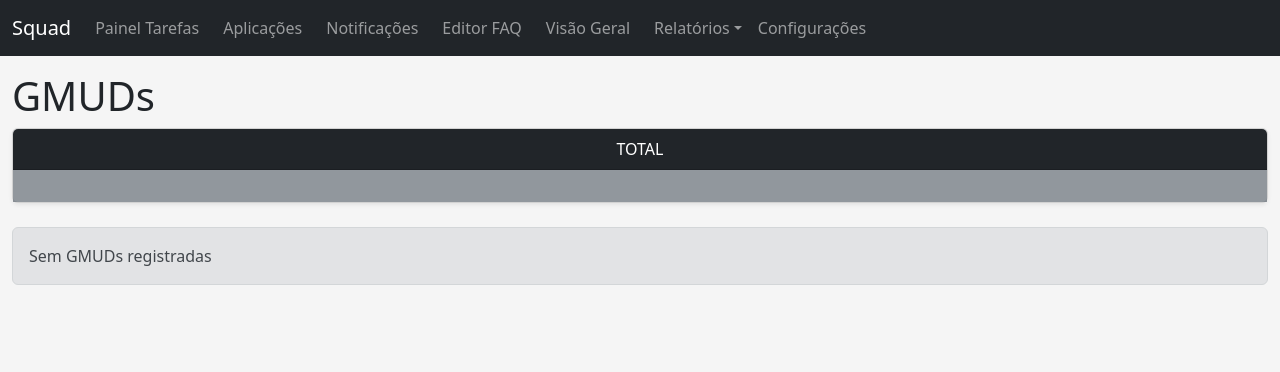
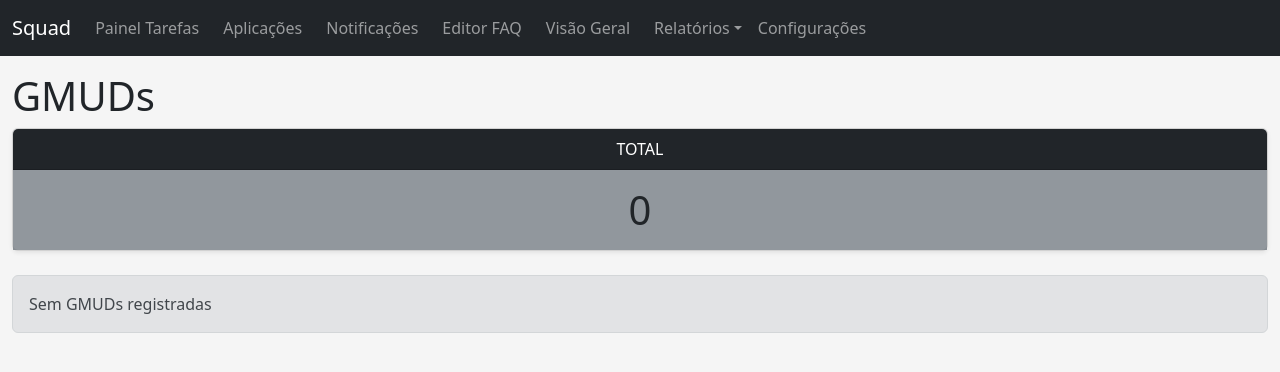
Before and after one commit to angelitocsg/squad-board, a React (Create React App) app: page /reports/gmuds in a window 1280 px wide. Shown: the top 372 px of the page. Built offline with nearby package versions, Linux system fonts and the light colour scheme.

Commit message:
refactor projects to repository

```diff
--- a/src/enums/StorageKey.ts
+++ b/src/enums/StorageKey.ts
@@ -1,5 +1,6 @@
 export enum StorageKey {
   BOARD_DATA_ISSUES = "board_data_issues",
   BOARD_DATA_FEATURES = "board_data_features",
+  PROJECTS_DATA = "projects_data",
   SETTINGS_ALL = "settings_all",
 }
--- a/src/index.tsx
+++ b/src/index.tsx
@@ -8,6 +8,7 @@ import { DecouplerContext } from "./di/DecouplerContext";
 import { ServiceLocator } from "./di/ServiceLocator";
 import reportWebVitals from "./reportWebVitals";
 import { BoardRepository } from "./repository/BoardRepository";
+import { ProjectRepository } from "./repository/ProjectRepository";
 import router from "./router";
 import { BoardService } from "./services/BoardService";
 import { FaqService } from "./services/FaqService";
@@ -19,8 +20,9 @@ let locator = new ServiceLocator();
 locator.register("BoardService", BoardService);
 locator.register("BoardRepository", BoardRepository);
 locator.register("FaqService", FaqService);
+locator.register("OverviewService", OverviewService);
 locator.register("ProjectService", ProjectService);
-locator.register("OverviewService", OverviewService);
+locator.register("ProjectRepository", ProjectRepository);
 locator.register("SettingsService", SettingsService);
 
 const root = ReactDOM.createRoot(
--- a/src/models/IProjectRepository.ts
+++ b/src/models/IProjectRepository.ts
@@ -17,6 +17,7 @@ export interface IProjectRepository {
   pentests?: IProjectRepositoryPentest[];
 
   projectId?: string;
+  projectName?: string;
 }
 
 export enum EnvironmentEnum {
--- a/src/pages/projects/reports/GmudReport.tsx
+++ b/src/pages/projects/reports/GmudReport.tsx
@@ -3,11 +3,11 @@ import SummaryIndicators from "../containers/SummaryIndicators";
 import useProject from "../useProject";
 
 const GmudReport = () => {
-  const { summary_indicators, getAllGmuds } = useProject();
+  const { getGmudsSummary, getAllGmuds } = useProject();
   return (
     <div className="container-fluid pt-3 pb-2">
       <h1>GMUDs</h1>
-      <SummaryIndicators indicators={summary_indicators} titleHidden={true} />
+      <SummaryIndicators indicators={getGmudsSummary()} titleHidden={true} />
       <PaneGmud
         gmuds={getAllGmuds()}
         segmentBy={"repositoryId"}
--- a/src/pages/projects/useProject.ts
+++ b/src/pages/projects/useProject.ts
@@ -1,37 +1,13 @@
-import { useEffect, useState } from "react";
+import { useEffect } from "react";
 import showdown from "showdown";
 
 import { useService } from "../../di/DecouplerContext";
-import { GmudStatus } from "../../enums/GmudStatus";
-import ExportHelper from "../../helpers/export.helper";
-import { IProjectGmud } from "../../models/IProjectGmud";
-import { IProjectMonitoring } from "../../models/IProjectMonitoring";
-import {
-  IProjectRepository,
-  TEnvironment,
-} from "../../models/IProjectRepository";
-import { IProject } from "../../models/IProjects";
-import {
-  ISummaryIndicators,
-  ISummaryIndicatorsGmuds,
-} from "../../models/ISummaryIndicators";
+import { ProjectRepository } from "../../repository/ProjectRepository";
 import { ProjectService } from "../../services/ProjectService";
-import { GmudStatusOrder } from "../../types/TGmudStatus";
 
 const useProject = () => {
   const service = useService<ProjectService>("ProjectService");
-
-  const [projects, set_projects_data] = useState<IProject[]>([]);
-  const [projects_config, set_projects_config] = useState<IProject>({});
-  const [repositories, set_repositories_data] = useState<IProjectRepository[]>(
-    []
-  );
-  const [monitoring, set_project_monitoring] = useState<IProjectMonitoring[]>(
-    []
-  );
-  const [gmuds, set_projects_gmuds] = useState<IProjectGmud[]>([]);
-  const [summary_indicators, set_summary_indicators] =
-    useState<ISummaryIndicators>({});
+  const repository = useService<ProjectRepository>("ProjectRepository");
 
   const handleLoadFile = (data: string) => {
     service.import(data);
@@ -41,52 +17,27 @@ const useProject = () => {
   };
 
   const handleDownloadFile = () => {
-    const exportData: IProject[] = [
-      projects_config,
-      ...projects.map((proj) => {
-        proj.repositories = getRepositories(proj.id);
-        return proj;
-      }),
-    ];
-    ExportHelper.jsonFile(exportData, "projects");
+    service.export();
   };
 
-  const getProjects = () => {
-    return projects;
-  };
+  const getProjects = () => repository.getData();
 
   const getRepositories = (projectId?: string) =>
-    projectId && projectId !== ""
-      ? repositories.filter((r) => r.projectId === projectId)
-      : [];
+    repository.getRepositoriesByProjectId(projectId ?? "");
 
-  const getAppRepositories = () =>
-    repositories.filter(
-      (repo) => repo.sigla_app && repo.type.indexOf("-DEP") === -1
-    );
+  const getAppRepositories = () => repository.getRepositoriesApp();
 
   const getGmuds = (projectId?: string) =>
-    projectId && projectId !== ""
-      ? gmuds.filter((g) => g.projectId === projectId)
-      : [];
+    repository.getGmudsByProjectId(projectId ?? "");
 
-  const getActiveGmuds = () =>
-    gmuds.filter(
-      (f) =>
-        f.status === GmudStatus.PENDENTE ||
-        f.status === GmudStatus.PREENCHIDA ||
-        f.status === GmudStatus.EM_APROVACAO ||
-        f.status === GmudStatus.APROVADA ||
-        f.status === GmudStatus.AGENDADA ||
-        f.status === GmudStatus.EM_REVISAO
-    );
+  const getActiveGmuds = () => repository.getGmudsActive();
 
-  const getAllGmuds = () => gmuds;
+  const getAllGmuds = () => repository.getGmudsAll();
+
+  const getGmudsSummary = () => repository.getGmudsSummary();
 
   const getMonitoring = (projectId?: string) =>
-    projectId && projectId !== ""
-      ? monitoring.filter((g) => g.projectId === projectId)
-      : [];
+    repository.getMonitoring(projectId ?? "");
 
   const getAsMarkdown = (text?: string) => {
     if (!text) return "";
@@ -94,129 +45,17 @@ const useProject = () => {
     return converter.makeHtml(text);
   };
 
-  const loadData = () => {
-    let ls = localStorage.getItem("projects_data") ?? "[]";
-    if (ls) set_projects_data(JSON.parse(ls) as IProject[]);
-
-    ls = localStorage.getItem("projects_config") ?? "{}";
-    if (ls) set_projects_config(JSON.parse(ls) as IProject);
-
-    ls = localStorage.getItem("projects_repositories") ?? "[]";
-    if (ls) set_repositories_data(JSON.parse(ls) as IProjectRepository[]);
-
-    ls = localStorage.getItem("projects_monitoring") ?? "[]";
-    if (ls) set_project_monitoring(JSON.parse(ls) as IProjectMonitoring[]);
-
-    ls = localStorage.getItem("projects_gmuds") ?? "[]";
-    if (ls) set_projects_gmuds(JSON.parse(ls) as IProjectGmud[]);
-  };
-
-  const _findRepository = (repositoryId: string) =>
-    repositories?.find((f) => f.id === repositoryId);
-
-  const _findGmud = (number: string) => gmuds?.find((g) => g.number === number);
-
-  const _getRepositoriesUpdated = (repository: IProjectRepository) =>
-    repositories.map((r) => (r.id === repository.id ? repository : r));
-
-  const _getGmudsUpdated = (gmud: IProjectGmud) =>
-    gmuds.map((g) => (g.number === gmud.number ? gmud : g));
-
-  const handleRepositoryValueChange = (
-    repositoryId?: string,
-    name?: string,
-    value?: string,
-    environment?: TEnvironment
-  ) => {
-    if (!repositoryId) return;
-    if (!name) return;
-
-    let repository = _findRepository(repositoryId);
-
-    if (!repository) return;
-
-    if (environment) {
-      repository.environments[environment] = {
-        ...repository.environments[environment],
-        [name]: value,
-      };
-    } else {
-      repository = {
-        ...repository,
-        [name]: value,
-      };
-    }
-
-    const repositoriesUpdated = _getRepositoriesUpdated(repository);
-    set_repositories_data(repositoriesUpdated);
-  };
-
-  const handleGmudValueChange = (
-    gmudNumber?: string,
-    name?: string,
-    value?: string
-  ) => {
-    if (!gmudNumber) return;
-    if (!name) return;
-
-    let gmud = _findGmud(gmudNumber);
-
-    if (!gmud) return;
-
-    gmud = {
-      ...gmud,
-      [name]: value,
-    };
-
-    const gmudsUpdated = _getGmudsUpdated(gmud);
-
-    set_projects_gmuds(gmudsUpdated);
-  };
-
   const handleClear = () => {
     service.clear();
   };
 
   useEffect(() => {
-    if (gmuds.length === 0) {
-      return;
-    }
-
-    const gmudsByStatusAndDate = gmuds.map((gm) => ({
-      order: GmudStatusOrder.indexOf(
-        gm.status ?? GmudStatus.PENDENTE
-      ).toString(),
-      status: gm.status,
-      date: gm.date,
-    }));
-    let a: ISummaryIndicatorsGmuds[] = [];
-
-    const gmudsSummary = gmudsByStatusAndDate.reduce((p, c) => {
-      if (p.find((f) => f.status === c.status)) {
-        p = p.map((m) =>
-          m.status === c.status ? { ...m, count: m.count + 1 } : m
-        );
-        return p;
-      }
-      p.push({ status: c.status, order: c.order, count: 1 });
-      return p;
-    }, a);
-
-    const indicators: ISummaryIndicators = {
-      gmuds: gmudsSummary.sort((a, b) => a.order.localeCompare(b.order)),
-    };
-
-    set_summary_indicators(indicators);
-  }, [gmuds]);
-
-  useEffect(() => {
     document.title = "Aplicações | Squad";
-    loadData();
     // eslint-disable-next-line react-hooks/exhaustive-deps
   }, []);
 
   return {
-    summary_indicators,
+    getGmudsSummary,
     getAppRepositories,
     getAllGmuds,
     getProjects,
@@ -227,8 +66,6 @@ const useProject = () => {
     getAsMarkdown,
     handleLoadFile,
     handleDownloadFile,
-    handleGmudValueChange,
-    handleRepositoryValueChange,
     handleClear,
   };
 };
--- /dev/null
+++ b/src/repository/ProjectRepository.ts
@@ -0,0 +1,123 @@
+import { GmudStatus } from "../enums/GmudStatus";
+import { StorageKey } from "../enums/StorageKey";
+import { IProjectGmud } from "../models/IProjectGmud";
+import { IProjectMonitoring } from "../models/IProjectMonitoring";
+import { IProjectRepository } from "../models/IProjectRepository";
+import { IProject } from "../models/IProjects";
+import {
+  ISummaryIndicators,
+  ISummaryIndicatorsGmuds,
+} from "../models/ISummaryIndicators";
+import { GmudStatusOrder } from "../types/TGmudStatus";
+
+export class ProjectRepository {
+  private data: IProject[];
+
+  constructor() {
+    this.data = this._load();
+  }
+
+  private _load() {
+    let ls = localStorage.getItem(StorageKey.PROJECTS_DATA);
+    if (ls) return JSON.parse(ls);
+    return [];
+  }
+
+  getData() {
+    return this.data.filter((f) => f.id) ?? [];
+  }
+
+  getGmudsAll(): IProjectGmud[] {
+    return this.getRepositories().reduce((p, c) => {
+      if (c.gmuds)
+        p.push(
+          ...c.gmuds.map((gmud) => ({
+            ...gmud,
+            projectId: c.projectId,
+            projectName: c.projectName,
+            repositoryId: c.id,
+          }))
+        );
+      return p;
+    }, [] as IProjectGmud[]);
+  }
+
+  getGmudsByProjectId(projectId: string): IProjectGmud[] {
+    return this.getGmudsAll().filter((f) => f.projectId === projectId);
+  }
+
+  getGmudsActive() {
+    return this.getGmudsAll().filter(
+      (f) =>
+        f.status !== GmudStatus.PUBLICADA &&
+        f.status !== GmudStatus.CANCELADA &&
+        f.status !== GmudStatus.FALHA
+    );
+  }
+
+  getGmudsSummary(): ISummaryIndicators {
+    const gmuds = this.getGmudsAll().reduce((p, gmud) => {
+      if (p.find((f) => f.status === gmud.status)) {
+        p = p.map((indicator) =>
+          indicator.status === gmud.status
+            ? { ...indicator, count: indicator.count + 1 }
+            : indicator
+        );
+      } else {
+        p.push({
+          status: gmud.status,
+          order: GmudStatusOrder.indexOf(
+            gmud.status ?? GmudStatus.PENDENTE
+          ).toString(),
+          count: 1,
+        });
+      }
+      return p;
+    }, [] as ISummaryIndicatorsGmuds[]);
+
+    return { gmuds: gmuds.sort((a, b) => a.order.localeCompare(b.order)) };
+  }
+
+  getMonitoring(projectId: string): IProjectMonitoring[] {
+    return this.getData()
+      .filter((f) => f.id === projectId)
+      ?.filter((f) => f.monitoring)
+      ?.reduce((p, c) => {
+        if (c.monitoring) {
+          p.push(...c.monitoring?.map((m) => ({ ...m, projectId: c.id })));
+        }
+        return p;
+      }, [] as IProjectMonitoring[]);
+  }
+
+  getRepositories(): IProjectRepository[] {
+    return this.getData().reduce((p, c) => {
+      if (c.repositories) {
+        p.push(
+          ...c.repositories.map((r) => ({
+            ...r,
+            projectId: c.id,
+            projectName: c.name,
+          }))
+        );
+      }
+      return p;
+    }, [] as IProjectRepository[]);
+  }
+
+  getRepositoriesByProjectId(projectId: string): IProjectRepository[] {
+    return this.getRepositories().filter((f) => f.projectId === projectId);
+  }
+
+  getRepositoriesApp(): IProjectRepository[] {
+    return this.getData()?.reduce((p, c) => {
+      if (c.repositories)
+        p.push(
+          ...c.repositories
+            .filter((f) => f.sigla_app && f.type.indexOf("-DEP") === -1)
+            .map((r) => ({ ...r, projectId: c.id }))
+        );
+      return p;
+    }, [] as IProjectRepository[]);
+  }
+}
--- a/src/services/OverviewService.ts
+++ b/src/services/OverviewService.ts
@@ -6,7 +6,6 @@ export class OverviewService implements IImportService {
   updateOverviewMembers = (assigness: string[]) => {
     const current = localStorage.getItem("overview_members");
     if (current) return;
-    console.log({ current });
 
     const members: IMember[] = assigness.map((a) => ({
       name:
```
Also changed, not shown: src/pages/projects/index.tsx (+4 -6 lines), src/services/ProjectService.ts (+14 -13 lines).
